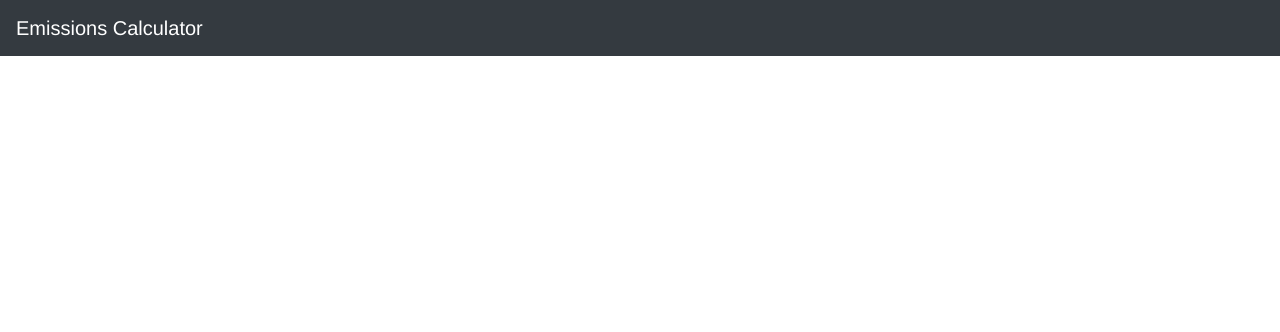
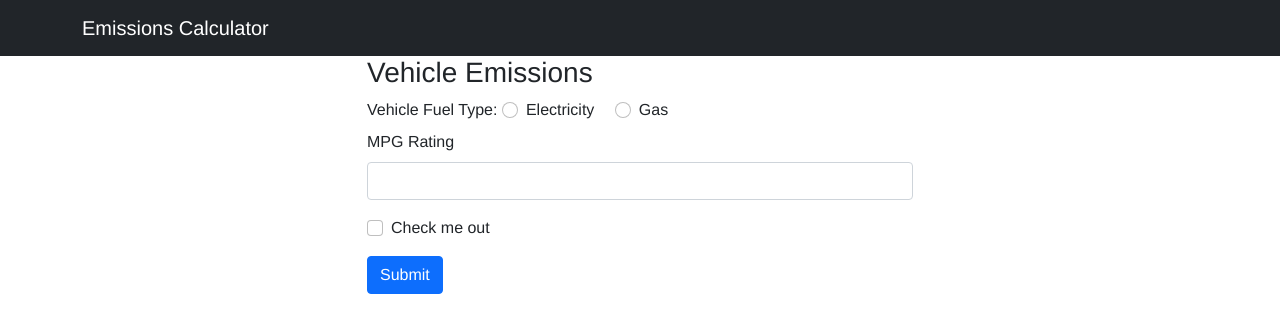
Before and after one commit to samartin2/webexamples, a plain HTML site: page emissions/index.html in a window 1280 px wide. Drawn offline with nearby package versions, Linux system fonts and the light colour scheme.

Commit message:
bootstrap 5

```diff
--- a/emissions/index.html
+++ b/emissions/index.html
@@ -3,7 +3,8 @@
     <head>
         <meta charset="utf-8">
         <meta name="viewport" content="width=device-width, initial-scale=1, shrink-to-fit=no">
-        <link rel="stylesheet" href="https://stackpath.bootstrapcdn.com/bootstrap/4.3.1/css/bootstrap.min.css" integrity="sha384-ggOyR0iXCbMQv3Xipma34MD+dH/1fQ784/j6cY/iJTQUOhcWr7x9JvoRxT2MZw1T" crossorigin="anonymous">
+        <!--<link rel="stylesheet" href="https://stackpath.bootstrapcdn.com/bootstrap/4.3.1/css/bootstrap.min.css" integrity="sha384-ggOyR0iXCbMQv3Xipma34MD+dH/1fQ784/j6cY/iJTQUOhcWr7x9JvoRxT2MZw1T" crossorigin="anonymous">-->
+        <link href="https://cdn.jsdelivr.net/npm/bootstrap@5.0.0-beta3/dist/css/bootstrap.min.css" rel="stylesheet" integrity="sha384-eOJMYsd53ii+scO/bJGFsiCZc+5NDVN2yr8+0RDqr0Ql0h+rP48ckxlpbzKgwra6" crossorigin="anonymous">
         <link href="./resources/css/index.css" type="text/css" rel="stylesheet">
         <script src="https://code.jquery.com/jquery-3.3.1.min.js"></script>
         <script>
@@ -16,8 +17,36 @@
     <body>
         <div id='navContainer'>
         </div>
+        <div class="container">
+            <div class="row justify-content-center">
+                <div class="col-6">
+                    <h3>Vehicle Emissions</h3>
+                    <form>
+                        <div>
+                          <label for="vehicleType" class="form-label">Vehicle Fuel Type: </label>
+                          <div class="form-check form-check-inline">
+                            <input class="form-check-input" type="radio" name="vehicleRadioOptions" id="vehicleRadio1" value="electric">
+                            <label class="form-check-label" for="vehicleRadio1">Electricity</label>
+                          </div>
+                          <div class="form-check form-check-inline">
+                            <input class="form-check-input" type="radio" name="vehicleRadioOptions" id="vehicleRadio2" value="gas">
+                            <label class="form-check-label" for="vehicleRadio2">Gas</label>
+                          </div>
+                        </div>
+                        <div class="mb-3">
+                          <label for="mpg" class="form-label">MPG Rating</label>
+                          <input type="text" class="form-control" id="mpg">
+                        </div>
+                        <div class="mb-3 form-check">
+                          <input type="checkbox" class="form-check-input" id="exampleCheck1">
+                          <label class="form-check-label" for="exampleCheck1">Check me out</label>
+                        </div>
+                        <button type="submit" class="btn btn-primary">Submit</button>
+                      </form>
+                </div>
+            </div>
+        </div>
 
-        <!--<script src="https://code.jquery.com/jquery-3.5.1.slim.min.js" integrity="sha384-DfXdz2htPH0lsSSs5nCTpuj/zy4C+OGpamoFVy38MVBnE+IbbVYUew+OrCXaRkfj" crossorigin="anonymous"></script>-->
-        <script src="https://cdn.jsdelivr.net/npm/bootstrap@4.5.3/dist/js/bootstrap.bundle.min.js" integrity="sha384-ho+j7jyWK8fNQe+A12Hb8AhRq26LrZ/JpcUGGOn+Y7RsweNrtN/tE3MoK7ZeZDyx" crossorigin="anonymous"></script>
+        <script src="https://cdn.jsdelivr.net/npm/bootstrap@5.0.0-beta3/dist/js/bootstrap.bundle.min.js" integrity="sha384-JEW9xMcG8R+pH31jmWH6WWP0WintQrMb4s7ZOdauHnUtxwoG2vI5DkLtS3qm9Ekf" crossorigin="anonymous"></script>
     </body>
 </html>
--- a/emissions/resources/common/navbar.html
+++ b/emissions/resources/common/navbar.html
@@ -1,5 +1,7 @@
 <head>
   <nav class="navbar navbar-dark bg-dark">
-    <a class="navbar-brand" href="#">Emissions Calculator</a>
+    <div class="container">
+      <a class="navbar-brand" href="#">Emissions Calculator</a>
+    </div>
   </nav>
 </head>
```
